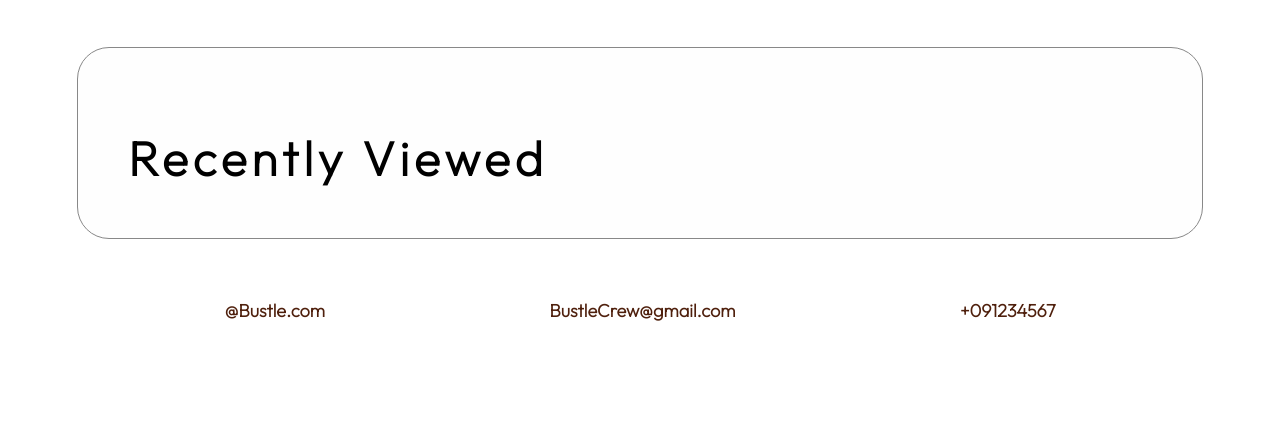
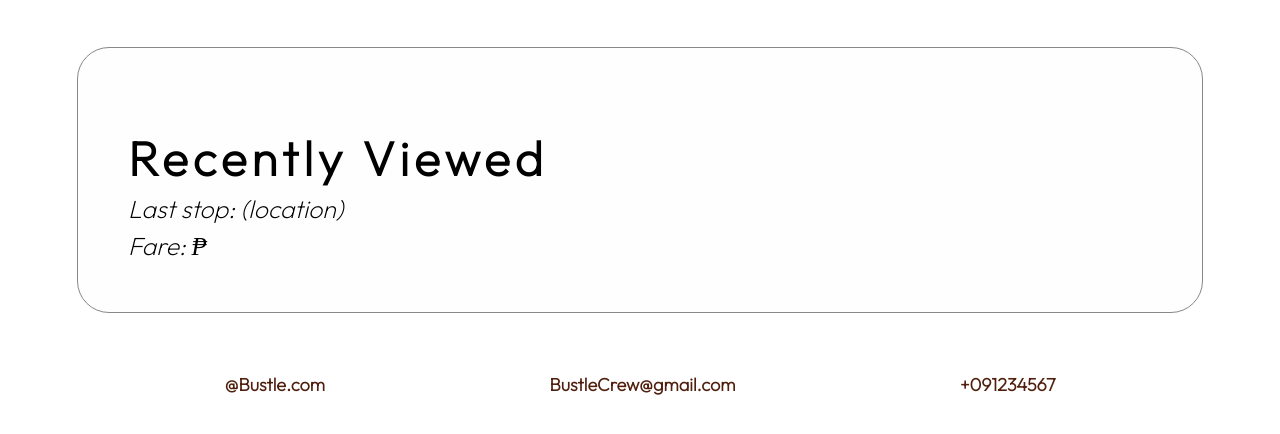
Before and after one commit to TheSchneide/BUSTLE, a PHP site: page /index.php in a window 1280 px wide. Shown: the part 240-674 px from the top of the page. Run offline with PHP 8.4, Linux system fonts and the light colour scheme; the visitor is signed in with stand-in values (Sample User, id 1); some web fonts are replaced.

Commit message:
Update index.php

```diff
--- a/index.php
+++ b/index.php
@@ -157,6 +157,8 @@ $username = $isLoggedIn ? $_SESSION['username'] : '';
         <div class="bussin">
           <div class="busInfo">
             <h2>Recently Viewed</h2>
+            <p>Last stop: (location)</p>
+            <p>Fare: ₱</p>
           </div>
         </div>
       <?php else: ?>
```
